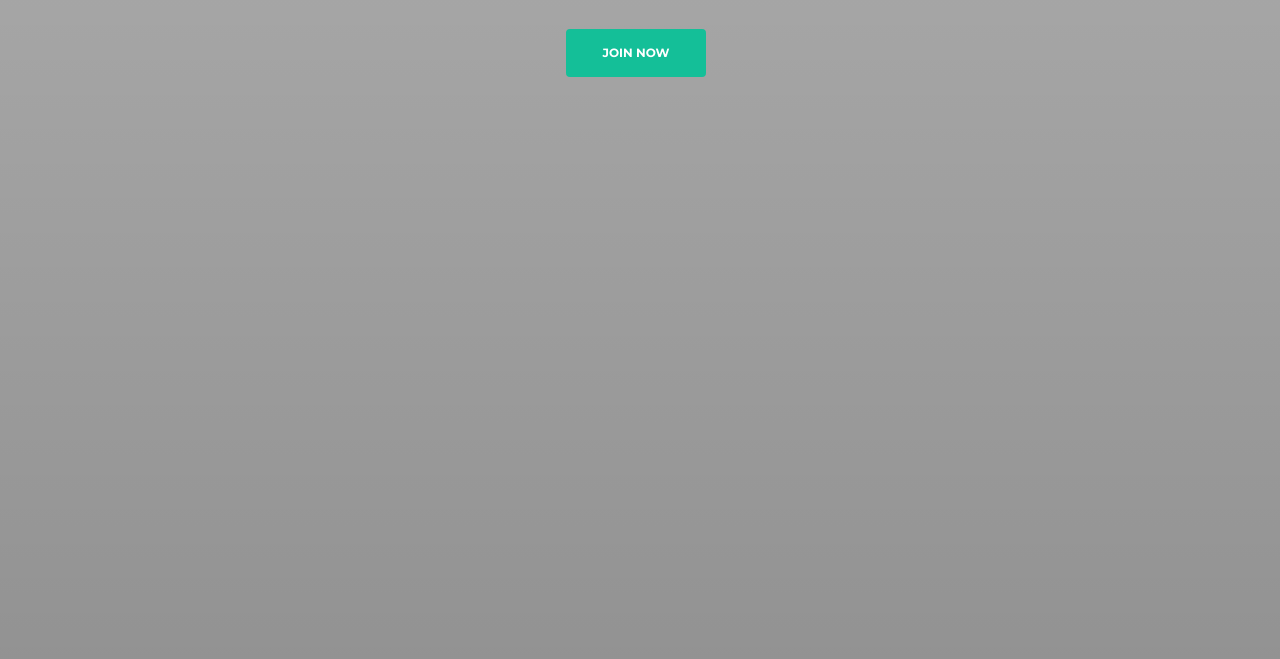
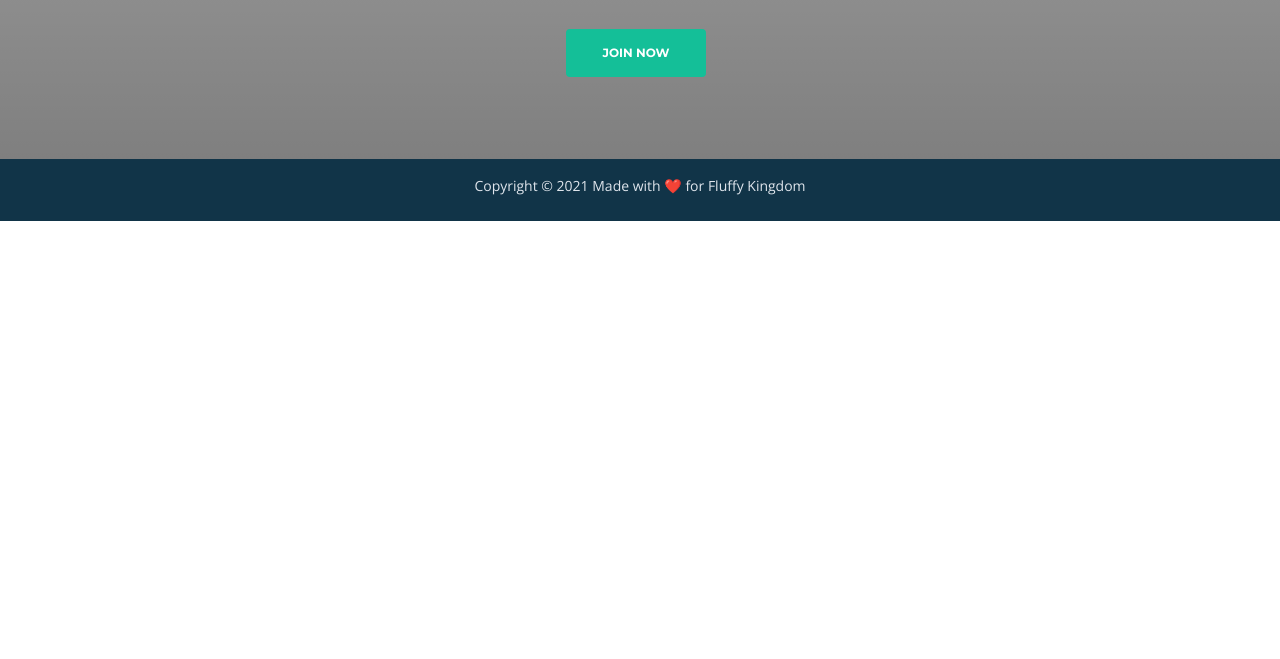
Before and after one commit to Aaliyah6022/Fluffy-Kingdom, a plain HTML site: page index.html in a window 1280 px wide. Shown: the part 441-1100 px from the top of the page. After the commit the page ends 866 px from the top, so only its background shows below. Drawn offline with nearby package versions, Linux system fonts and the light colour scheme.

Commit message:
Update styles.css

```diff
--- a/css/styles.css
+++ b/css/styles.css
@@ -775,7 +775,8 @@ input[type='checkbox'] {
 	background: linear-gradient(rgba(0, 0, 0, 0.3), rgba(0, 0, 0, 0.5)), url('../images/header-background.jpg') center center no-repeat;
 	background-size: cover;
 	background-repeat : no-repeat;
-	padding-bottom: 70%;
+	padding-bottom: 10%;
+	height: 600px
 
 }
 
```
